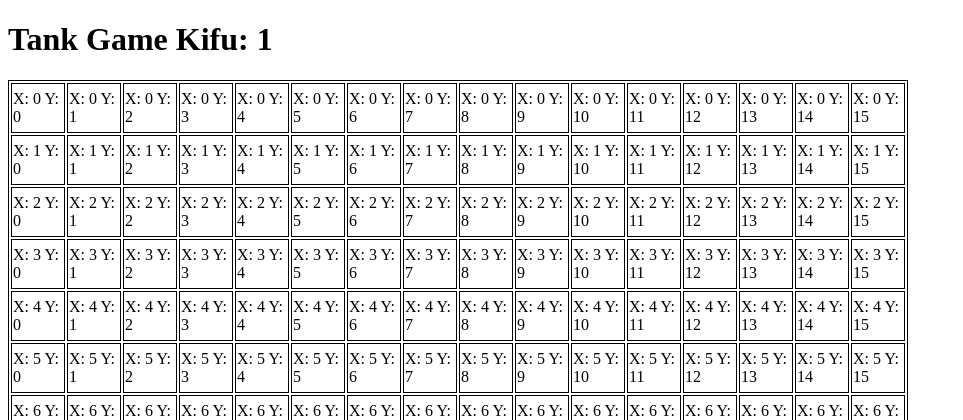
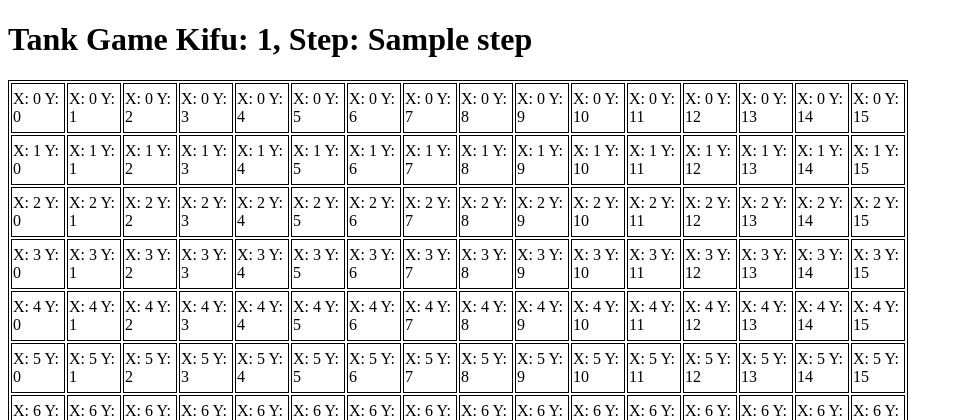
Before and after one commit to achiinto/tank_chess_kifu, a Flask app: template templates/index.html in a window 1280 px wide. Shown: the top 420 px of the page, without its empty margins (0-963 px from the left). Run offline with Flask 2, Linux system fonts and the light colour scheme; the template is opened without the code that fills it: most values are stand-ins (such as "Sample title", 1, 10 or a date in 2020); parts of the project's set-up code (start-up, migrations or seed data) failed here and were passed over.

Commit message:
Showing the Current step

```diff
--- a/app.py
+++ b/app.py
@@ -63,4 +63,4 @@ def index():
     except:
         current_step = 0
         result = tank_positions[current_step]
-    return render_template('index.html', game_id=game_id)
+    return render_template('index.html', game_id=game_id, step=current_step)
--- a/templates/index.html
+++ b/templates/index.html
@@ -17,7 +17,7 @@
     </head>
     <body>
         <title>Tank Chess Kifu</title>
-        <h1>Tank Game Kifu: {{ game_id }}</h1>
+        <h1>Tank Game Kifu: {{ game_id }}, Step: {{ step }}</h1>
         {% if game_id != 0 %}
             <table>
             {% for x in range(16): %}
@@ -28,7 +28,7 @@
                 </tr>
             {%endfor%}
             </table>
-            <a href="/?action=NEXT">Next</a> / <a href="/?action=PREVIOUS">Previous</a> / <a href="?action=START">From Start</a>
+            <a href="/?action=PREVIOUS">Previous</a> / / <a href="?action=START">From Start</a> / / <a href="/?action=NEXT">Next</a>
         {% else %}
         <p>No game loaded</p>
         <a href="/load_kifu?id=1">Game 1</a>
```
